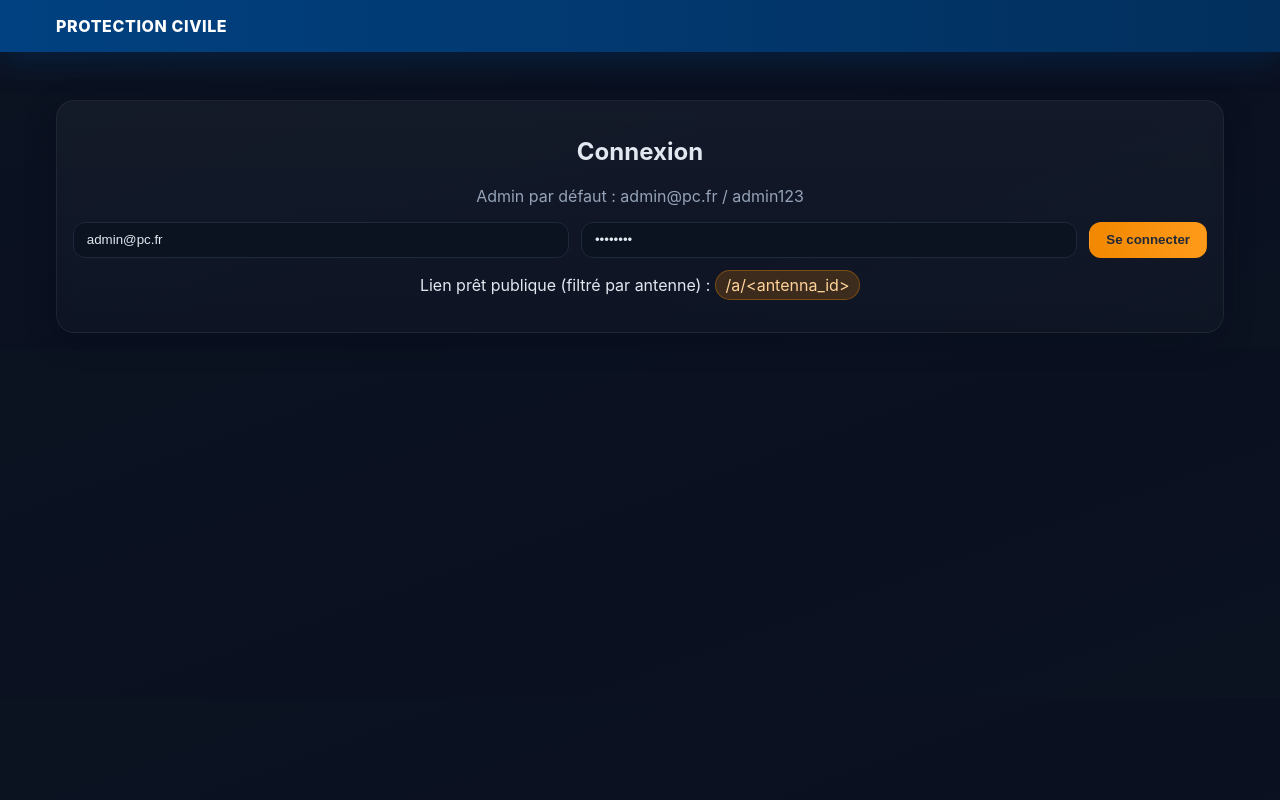
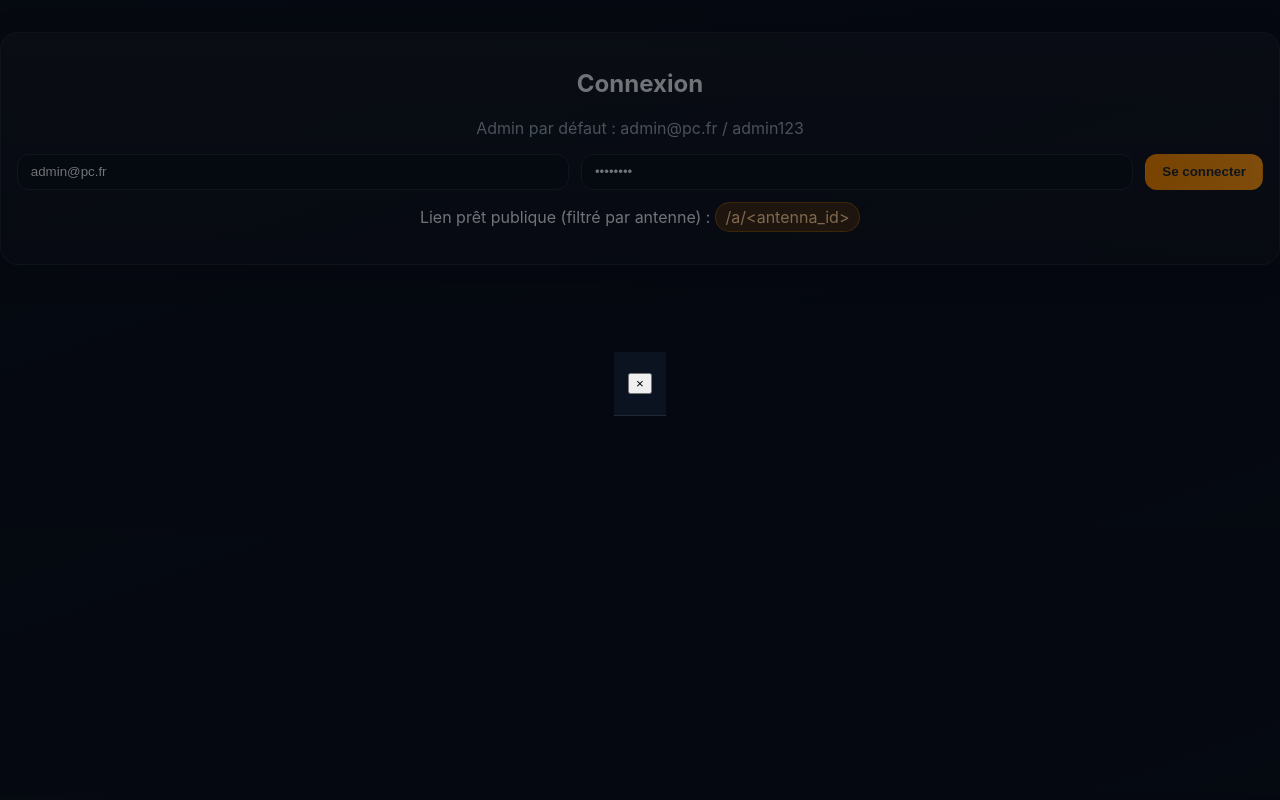
Before and after one commit to protec38/HABILLEMENT, a Flask app: page / in a window 1280 px wide. Run offline with Flask 3, Linux system fonts and the light colour scheme.

Commit message:
Update index.html

```diff
--- a/web/templates/index.html
+++ b/web/templates/index.html
@@ -1,23 +1,15 @@
-<!doctype html>
+<!DOCTYPE html>
 <html lang="fr">
 <head>
-  <meta charset="utf-8"/>
-  <meta name="viewport" content="width=device-width, initial-scale=1"/>
-  <title>Protection Civile – Habillement</title>
-  <link rel="stylesheet" href="{{ url_for('static', filename='app.css') }}">
-  <style>.modal.hidden { display: none !important; }</style>
+  <meta charset="UTF-8">
+  <title>Protection Civile - Habillement</title>
+  <link rel="stylesheet" href="/static/app.css">
 </head>
 <body>
-<header class="topbar glass">
-  <div class="wrap">
-    <div class="brand">PROTECTION CIVILE</div>
-    <nav id="nav" class="nav"></nav>
-  </div>
-</header>
-<main class="wrap">
-  <div id="flash"></div>
+  <nav class="nav" id="nav"></nav>
 
-  <!-- Login corrigé -->
+  <main id="main">
+    <!-- LOGIN -->
     <section id="loginView" class="card center floating">
       <h1>Connexion</h1>
       <p class="muted">Admin par défaut : admin@pc.fr / admin123</p>
@@ -33,36 +25,43 @@
       </p>
     </section>
 
-  <!-- Écrans SPA -->
+    <!-- DASHBOARD -->
     <section id="dashboard" class="screen hidden"></section>
+    <!-- ANTENNES -->
     <section id="antennes" class="screen hidden"></section>
+    <!-- STOCK -->
     <section id="stock" class="screen hidden"></section>
+    <!-- BENEVOLES -->
     <section id="benevoles" class="screen hidden"></section>
+    <!-- PRETS -->
     <section id="prets" class="screen hidden"></section>
+    <!-- ADMIN -->
     <section id="admin" class="screen hidden"></section>
+    <!-- PUBLIC -->
     <section id="pretPublic" class="screen hidden"></section>
+  </main>
 
-  <!-- Modale -->
   <div id="modal" class="modal hidden">
-    <div class="modal-card">
+    <div class="modal-content">
       <div class="modal-header">
-        <div id="modalTitle"></div>
-        <button class="btn btn-ghost" onclick="App.closeModal()">✕</button>
+        <h2 id="modalTitle"></h2>
+        <button onclick="App.closeModal()">×</button>
       </div>
       <div id="modalBody"></div>
     </div>
   </div>
-</main>
 
-<script src="{{ url_for('static', filename='app.js') }}"></script>
+  <div id="flash"></div>
+
+  <script src="/static/app.js"></script>
   <script>
-// Entrée = login
   document.addEventListener('DOMContentLoaded', () => {
     const email = document.getElementById('loginEmail');
     const pass = document.getElementById('loginPass');
     const onEnter = (e) => { if (e.key === 'Enter') { e.preventDefault(); App.login(); } };
     email.addEventListener('keydown', onEnter);
     pass.addEventListener('keydown', onEnter);
+    App.init();
   });
   </script>
 </body>
```
Lines whose indentation alone changed are shown as unchanged.
